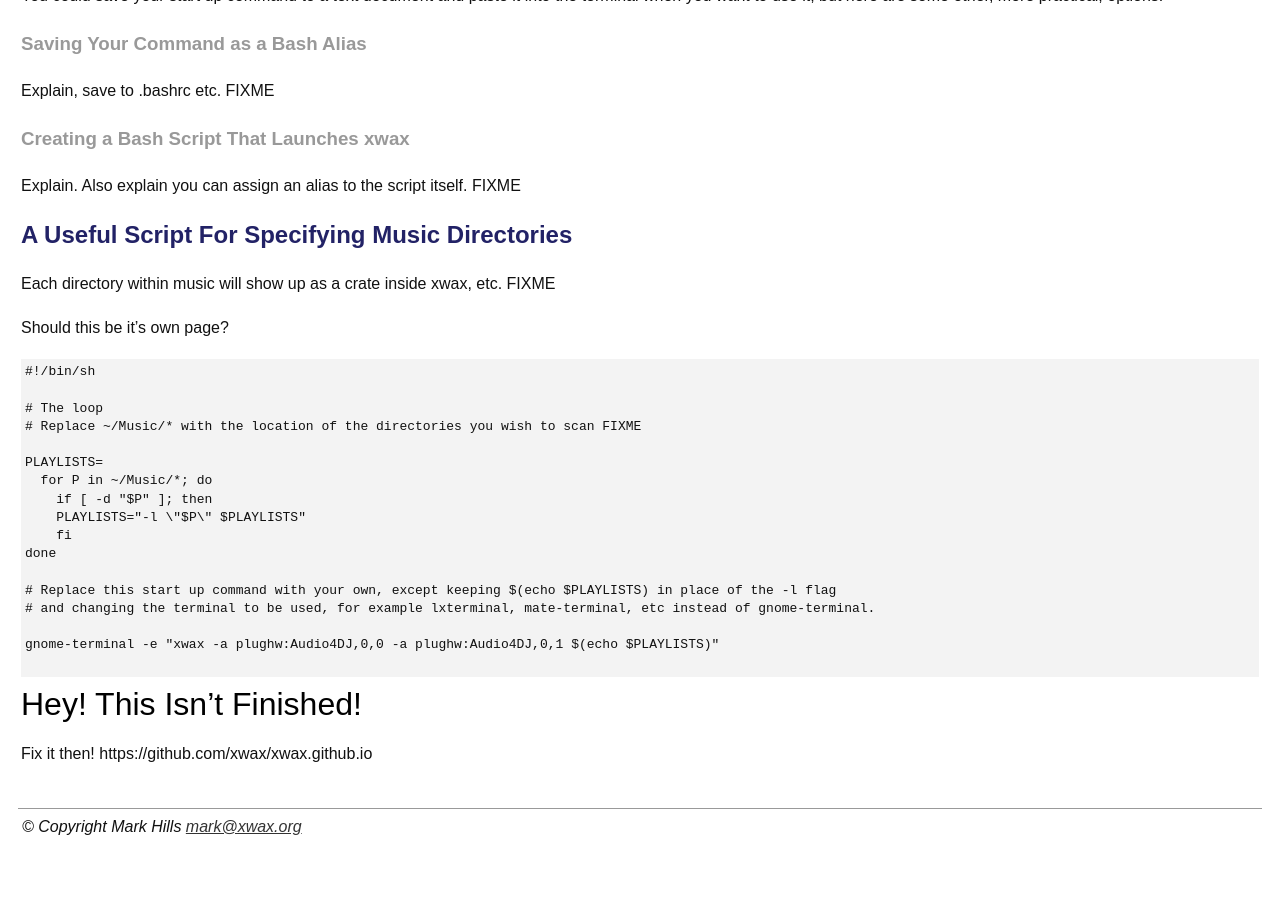
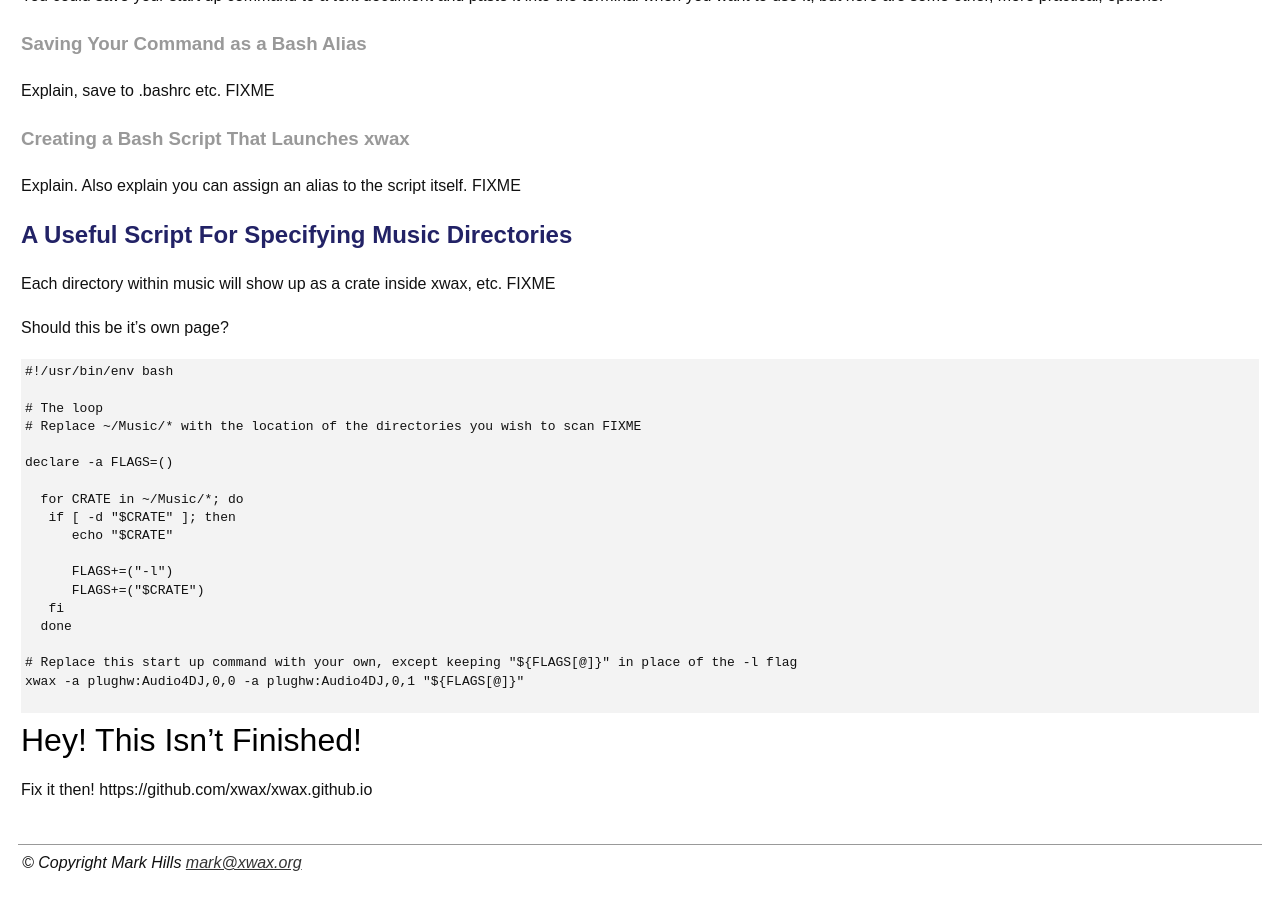
Before and after one commit to xwax/xwax.github.io, a Jekyll site: the page built from writing_your_start-up_command.md, in a window 1280 px wide and 900 px high, scrolled down 2308 px. Built offline with Jekyll 4.4.1, drawn with Linux system fonts in a browser that asks for light colours; before the commit the page ends 3171 px from its top, so only the background shows below that.

Commit message:
Update writing_your_start-up_command.md

````diff
--- a/writing_your_start-up_command.md
+++ b/writing_your_start-up_command.md
@@ -83,22 +83,24 @@ Each directory within music will show up as a crate inside xwax, etc. FIXME
 Should this be it's own page?
 
 ```bash
-#!/bin/sh
+#!/usr/bin/env bash
 
 # The loop
 # Replace ~/Music/* with the location of the directories you wish to scan FIXME
 
-PLAYLISTS=
-  for P in ~/Music/*; do
-    if [ -d "$P" ]; then
-    PLAYLISTS="-l \"$P\" $PLAYLISTS"
-    fi
-done
+declare -a FLAGS=()
 
-# Replace this start up command with your own, except keeping $(echo $PLAYLISTS) in place of the -l flag
-# and changing the terminal to be used, for example lxterminal, mate-terminal, etc instead of gnome-terminal.
+  for CRATE in ~/Music/*; do
+   if [ -d "$CRATE" ]; then
+      echo "$CRATE"
 
-gnome-terminal -e "xwax -a plughw:Audio4DJ,0,0 -a plughw:Audio4DJ,0,1 $(echo $PLAYLISTS)"
+      FLAGS+=("-l")
+      FLAGS+=("$CRATE")
+   fi
+  done
+
+# Replace this start up command with your own, except keeping "${FLAGS[@]}" in place of the -l flag
+xwax -a plughw:Audio4DJ,0,0 -a plughw:Audio4DJ,0,1 "${FLAGS[@]}"
 
 ```
 
````
